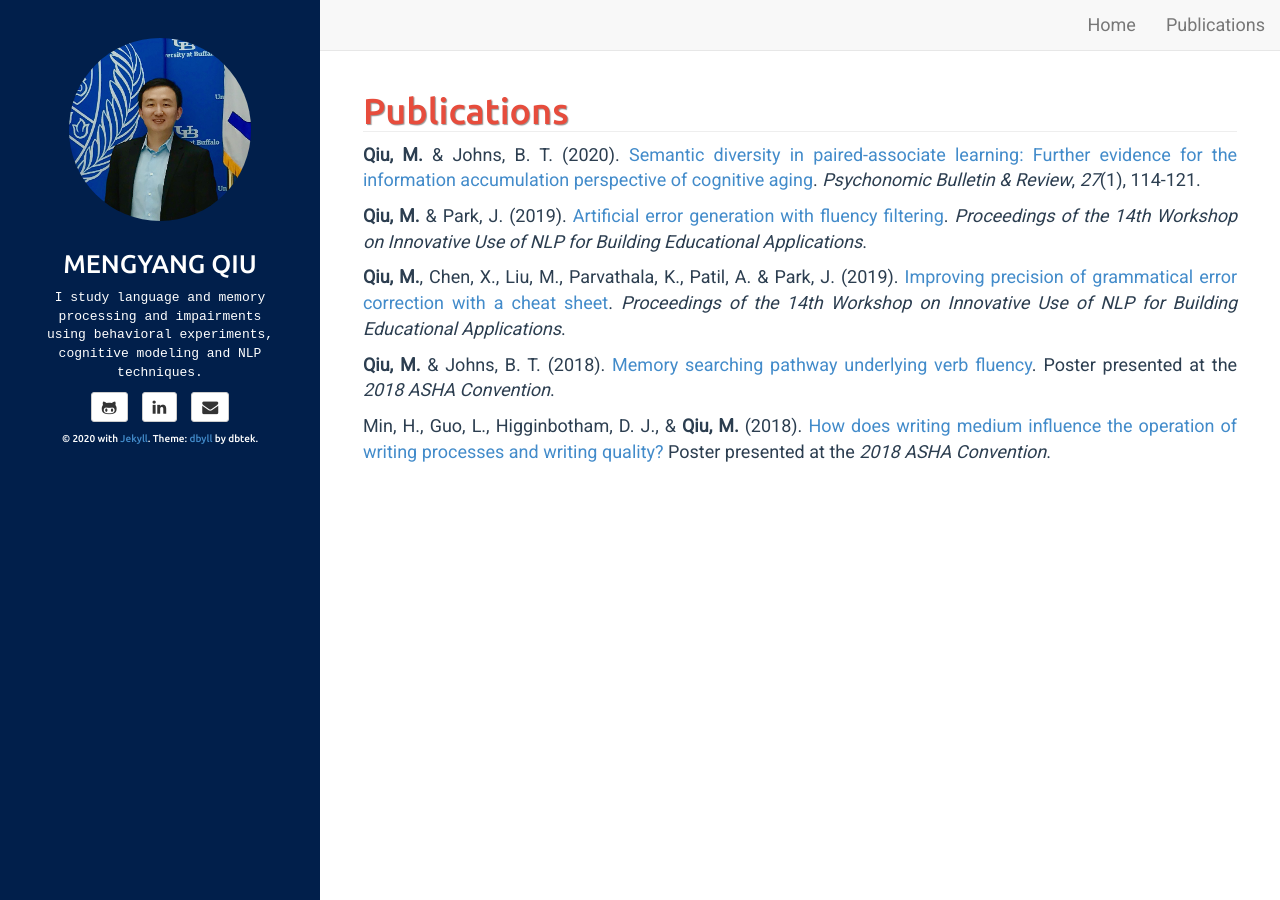
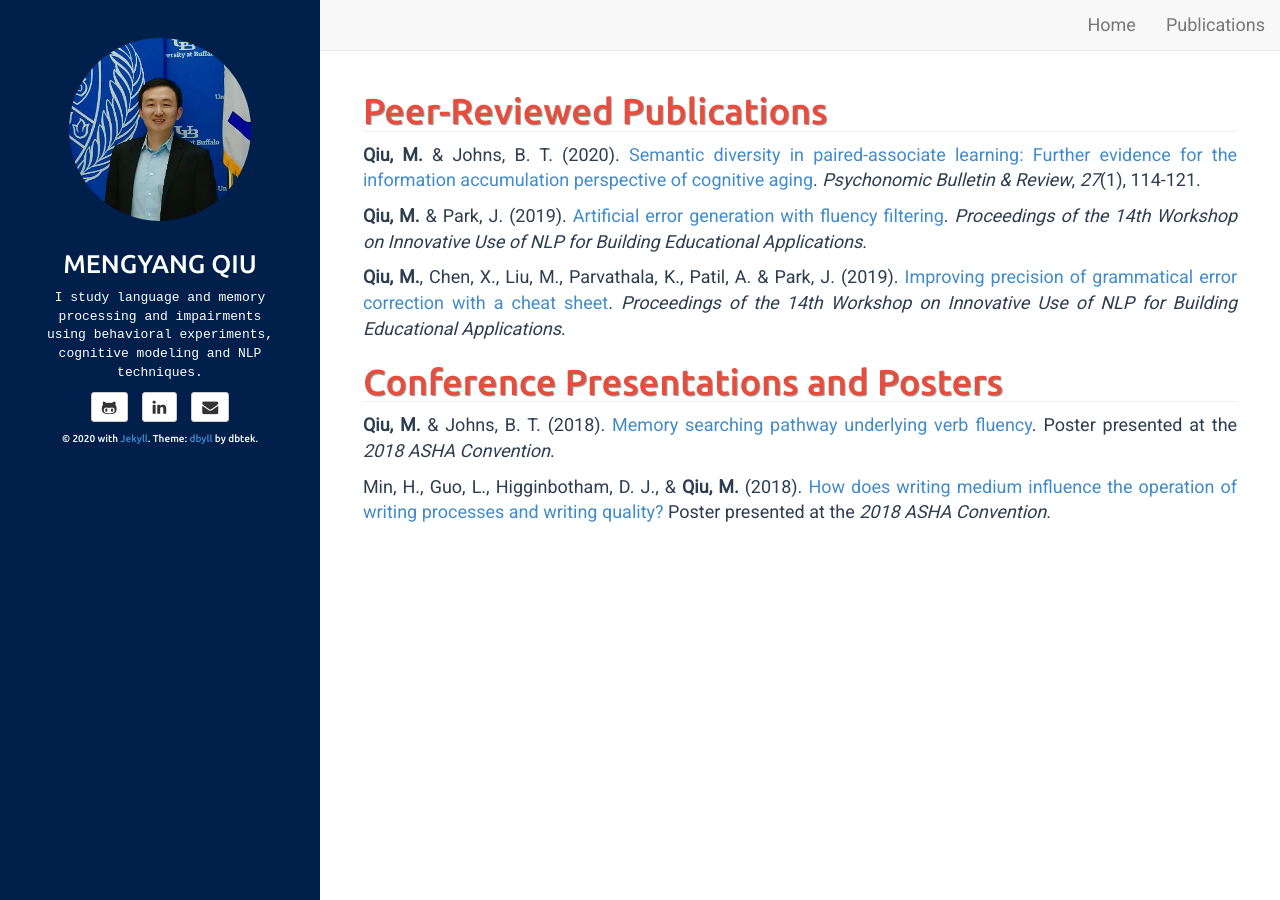
Before and after one commit to mengyangq/mengyangq.github.io, a Jekyll site: the page built from publications.html, in a window 1280 px wide. Built offline with Jekyll 4.4.1, drawn with Linux system fonts in a browser that asks for light colours.

Commit message:
Update publications.md

```diff
--- a/_includes/publications.md
+++ b/_includes/publications.md
@@ -1,12 +1,13 @@
-# Publications
+# Peer-Reviewed Publications
 
-<!---### Posters--->
 **Qiu, M.** & Johns, B. T. (2020). [Semantic diversity in paired-associate learning: Further evidence for the information accumulation perspective of cognitive aging](https://rdcu.be/bZaKR). *Psychonomic Bulletin & Review*, *27*(1), 114-121.
 
 **Qiu, M.** & Park, J. (2019). [Artificial error generation with fluency filtering](https://www.aclweb.org/anthology/W19-4408). *Proceedings of the 14th Workshop on Innovative Use of NLP for Building Educational Applications*.
 
 **Qiu, M.**, Chen, X., Liu, M., Parvathala, K., Patil, A. & Park, J. (2019). [Improving precision of grammatical error correction with a cheat sheet](https://www.aclweb.org/anthology/W19-4425). *Proceedings of the 14th Workshop on Innovative Use of NLP for Building Educational Applications*.
 
+# Conference Presentations and Posters
+
 **Qiu, M.** & Johns, B. T. (2018). [Memory searching pathway underlying verb fluency](../pub/QJ_ASHA_2018.pdf). Poster presented at the *2018 ASHA Convention*.
 
 Min, H., Guo, L., Higginbotham, D. J., & **Qiu, M.** (2018). [How does writing medium influence the operation of writing processes and writing quality?](../pub/Min_et_al_ASHA_2018.pdf) Poster presented at the *2018 ASHA Convention*.
```
